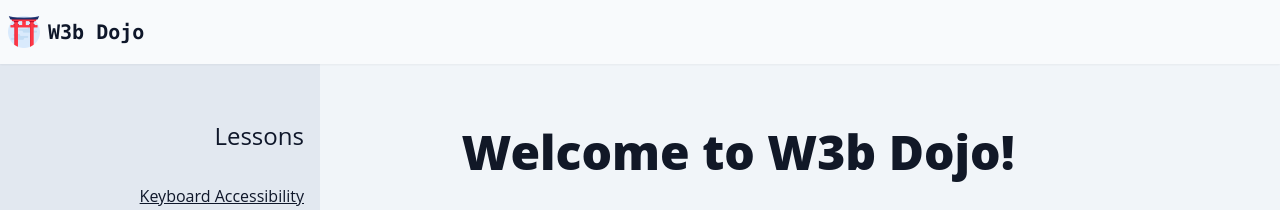
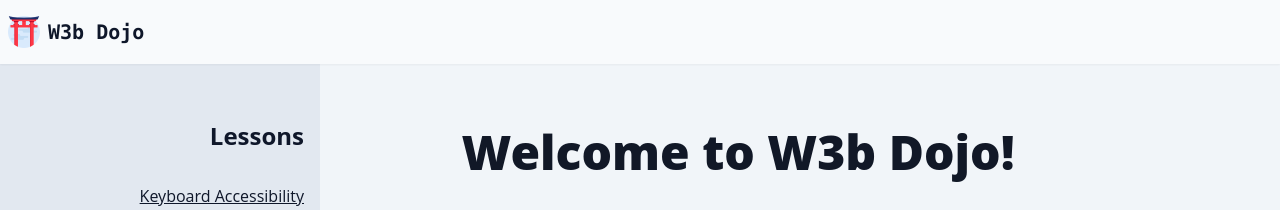
Before and after one commit to joayo13/w3bdojo, a SvelteKit app: page / in a window 1280 px wide. Shown: the top 210 px of the page. Built offline with nearby package versions, Linux system fonts and the light colour scheme.

Commit message:
adjusted font weights of lessons navs

```diff
--- a/src/routes/+layout.svelte
+++ b/src/routes/+layout.svelte
@@ -64,7 +64,7 @@
 	aria-labelledby="lessons-header"
 	class="fixed hidden h-screen w-80 flex-col bg-slate-200 px-4 pt-16 text-right text-slate-900 lg:flex dark:bg-slate-800 dark:text-slate-200"
 >
-	<h2 class="mt-14 text-2xl" id="lessons-header">Lessons</h2>
+	<h2 class="mt-14 text-2xl font-bold" id="lessons-header">Lessons</h2>
 	<ul class="relative mt-8 flex flex-col gap-8">
 		<li>
 			<a href="/lessons/lesson-1">Keyboard Accessibility</a>
@@ -120,7 +120,7 @@
 				<path stroke-linecap="round" stroke-linejoin="round" d="M6 18 18 6M6 6l12 12" />
 			</svg>
 		</button>
-		<h2 class="mt-14 text-2xl" id="lessons-header">Accessibility Lessons</h2>
+		<h2 class="mt-14 text-2xl font-bold" id="lessons-header">Lessons</h2>
 		<ul class="mt-8 flex flex-col gap-8">
 			<li>
 				<a onclick={toggleMobileNavLinks} href="/lessons/lesson-1">Keyboard Accessibility</a>
```
